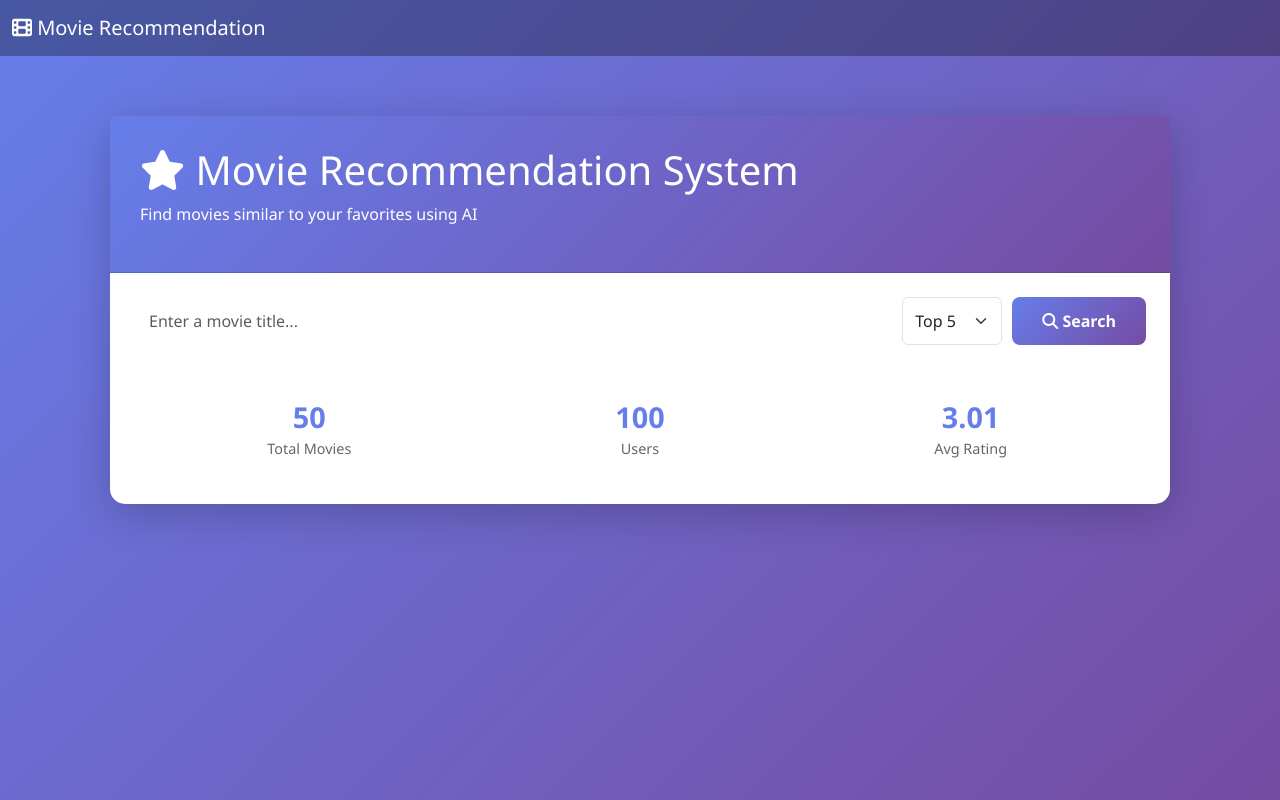
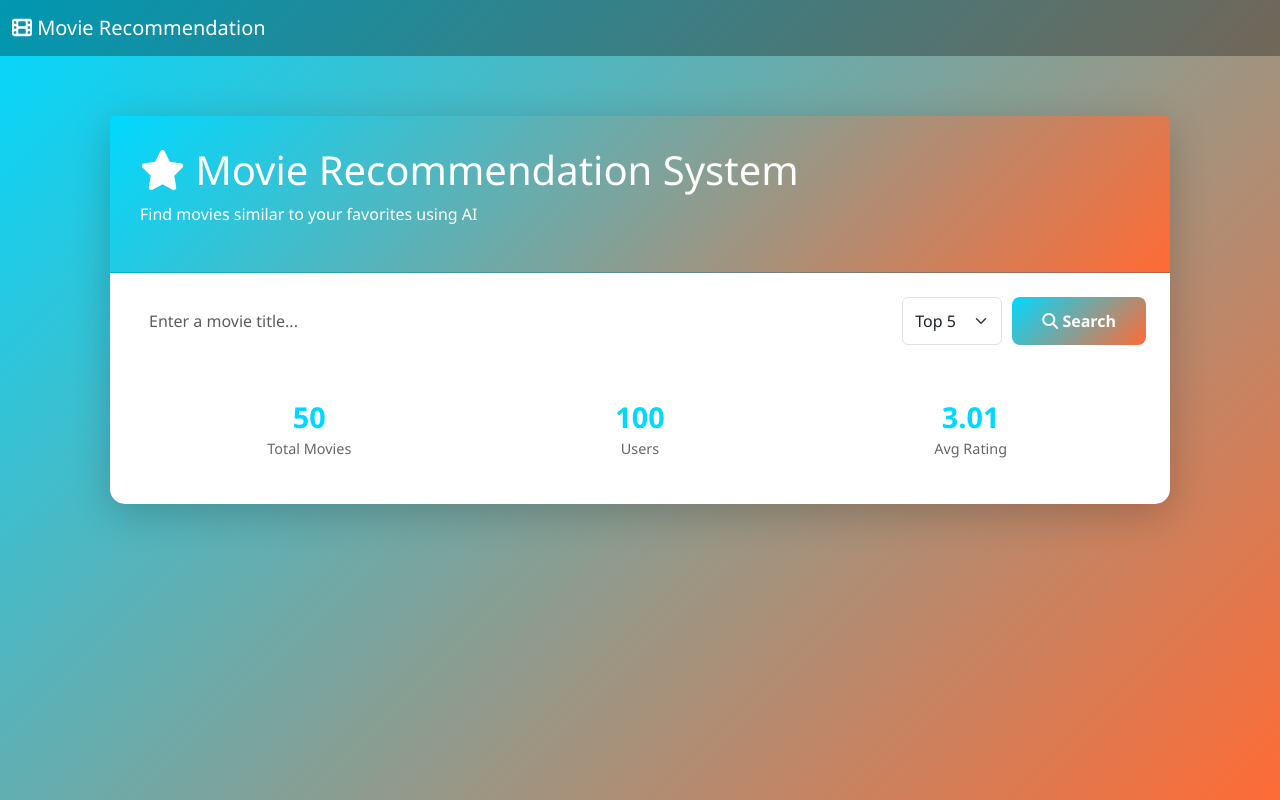
Before and after one commit to s14hika/Movie-Recommendation-System, a Flask app: page / in a window 1280 px wide. Run offline with Flask 3, Linux system fonts and the light colour scheme; some libraries are stand-ins or nearby versions.

Commit message:
Update frontend colors: Change gradient from purple to cyan-orange theme

```diff
--- a/templates/index.html
+++ b/templates/index.html
@@ -9,7 +9,7 @@
     <style>
         * { margin: 0; padding: 0; box-sizing: border-box; }
         body {
-            background: linear-gradient(135deg, #667eea 0%, #764ba2 100%);
+            background: linear-gradient(135deg, #00D9FF 0%, #FF6B35 100%);
             min-height: 100vh;
             font-family: 'Segoe UI', Tahoma, Geneva, Verdana, sans-serif;
         }
@@ -26,7 +26,7 @@
             to { opacity: 1; transform: translateY(0); }
         }
         .card-header {
-            background: linear-gradient(135deg, #667eea 0%, #764ba2 100%);
+            background: linear-gradient(135deg, #00D9FF 0%, #FF6B35 100%);
             color: white;
             padding: 30px;
         }
@@ -43,7 +43,7 @@
             font-size: 1rem;
         }
         .btn-recommend {
-            background: linear-gradient(135deg, #667eea 0%, #764ba2 100%);
+            background: linear-gradient(135deg, #00D9FF 0%, #FF6B35 100%);
             border: none;
             color: white;
             padding: 12px 30px;
@@ -67,7 +67,7 @@
             border-radius: 12px;
             padding: 20px;
             text-align: center;
-            border-left: 5px solid #667eea;
+            border-left: 5px solid #00D9FF;
             transition: all 0.3s ease;
         }
         .movie-card:hover {
@@ -76,7 +76,7 @@
         }
         .rank-badge {
             display: inline-block;
-            background: linear-gradient(135deg, #667eea 0%, #764ba2 100%);
+            background: linear-gradient(135deg, #00D9FF 0%, #FF6B35 100%);
             color: white;
             width: 50px;
             height: 50px;
@@ -96,7 +96,7 @@
         .loading { display: none; text-align: center; margin: 20px 0; }
         .spinner {
             border: 4px solid #f3f3f3;
-            border-top: 4px solid #667eea;
+            border-top: 4px solid #00D9FF;
             border-radius: 50%;
             width: 40px;
             height: 40px;
@@ -114,7 +114,7 @@
             gap: 20px;
         }
         .stat-item { text-align: center; }
-        .stat-value { font-size: 1.8rem; font-weight: bold; color: #667eea; }
+        .stat-value { font-size: 1.8rem; font-weight: bold; color: #00D9FF; }
         .stat-label { color: #666; font-size: 0.9rem; }
     </style>
 </head>
```
